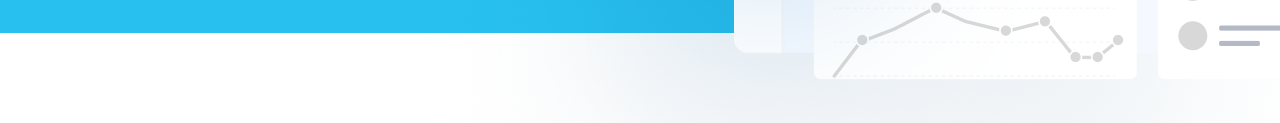
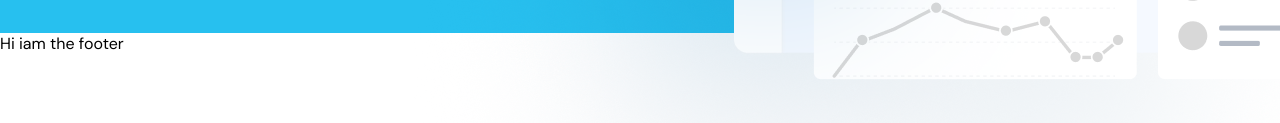
Before and after one commit to JohannaZorrilla/BoodcanGonven, a plain HTML site: page index.html in a window 1280 px wide. Shown: the part 862-985 px from the top of the page. Drawn offline with Linux system fonts and the light colour scheme.

Commit message:
create footer container

```diff
--- a/index.html
+++ b/index.html
@@ -57,7 +57,8 @@
             </div>
         </div>
     </header>
-   <header>
-   </header>
+    <div class="footer">
+        Hi iam the footer
+    </div>
 </body>
 </html>
```
